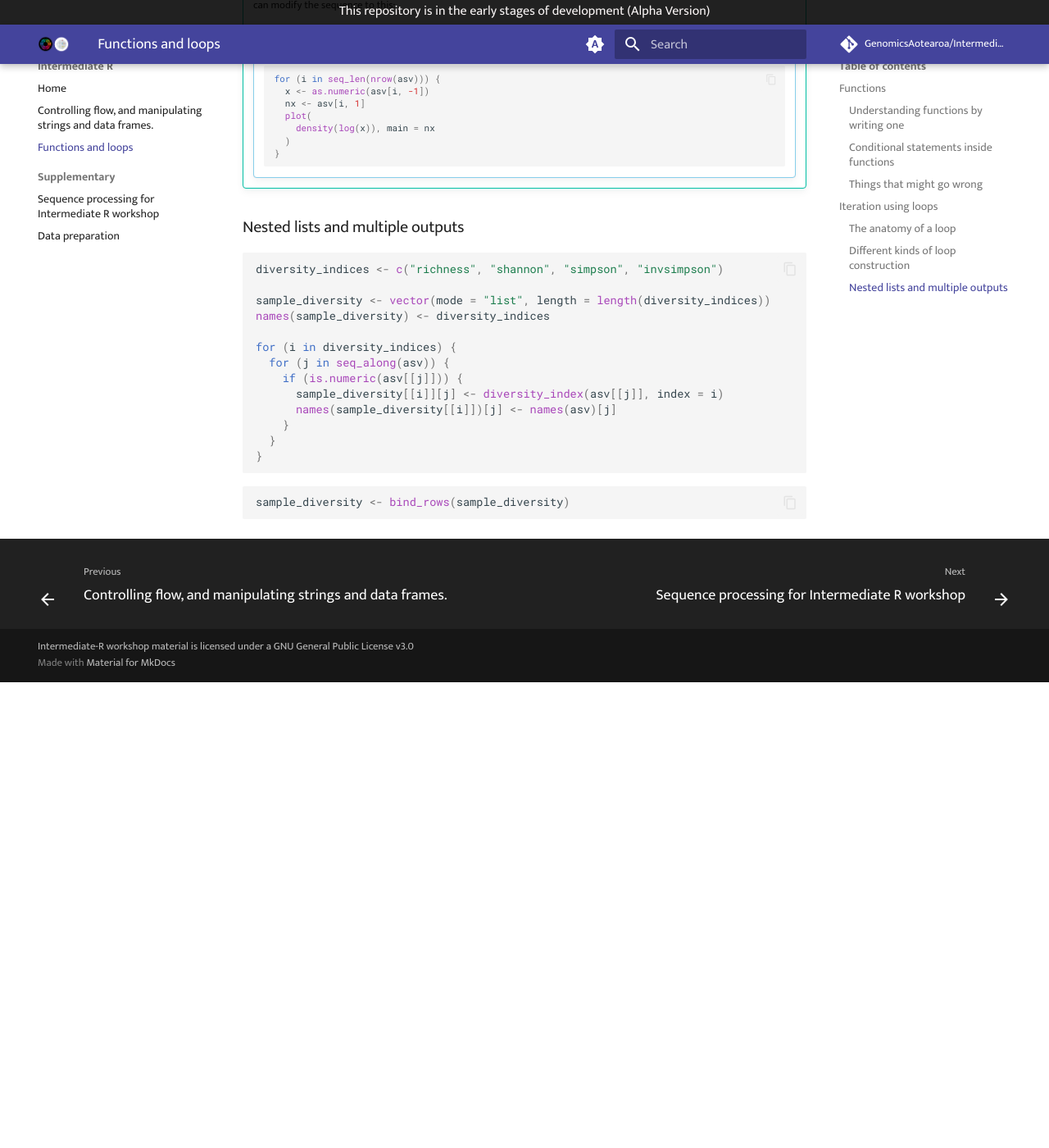
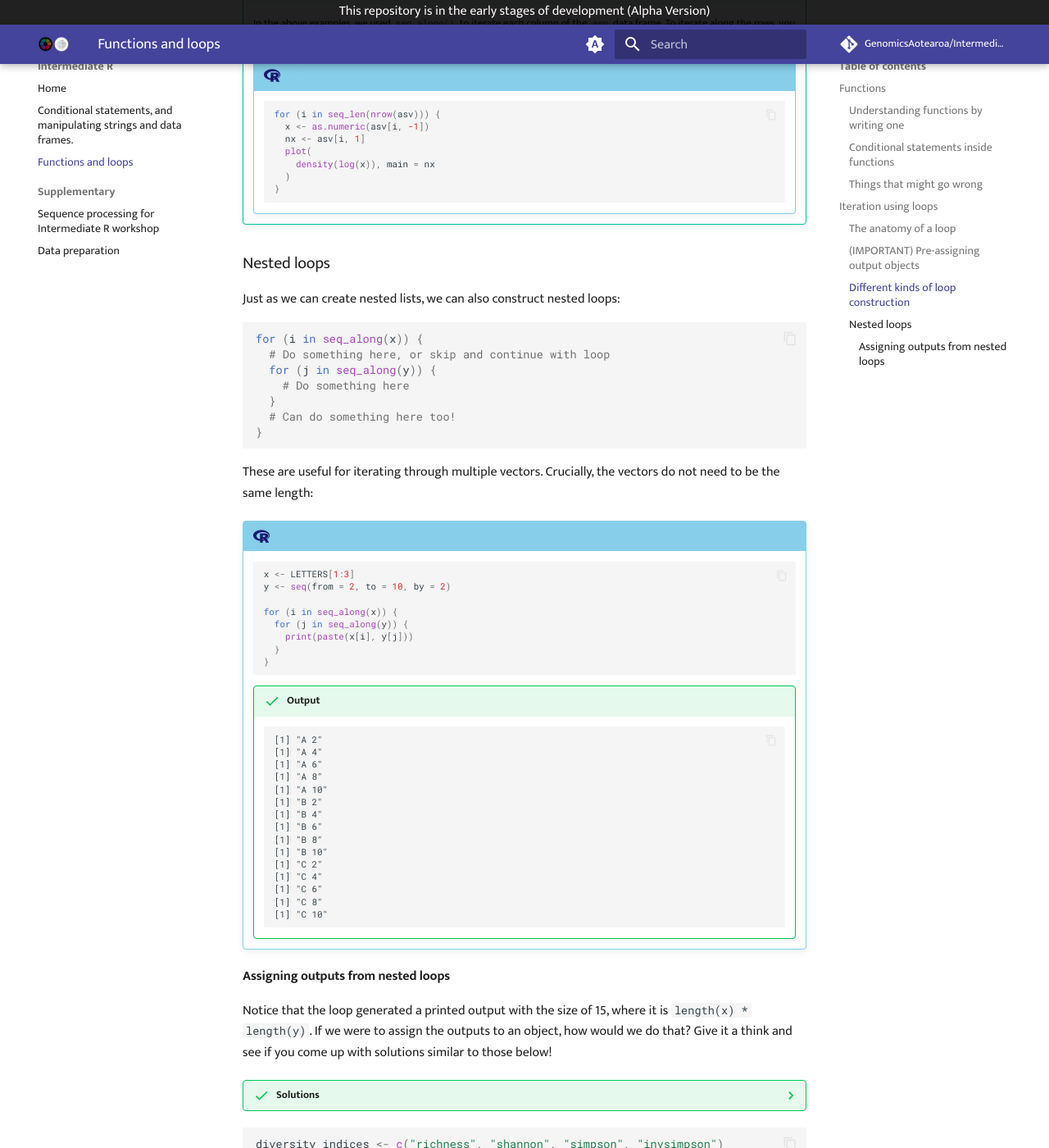
Before and after one commit to GenomicsAotearoa/Intermediate-R, an MkDocs documentation site: the page built from docs/2.lesson_2.md, in a window 1280 px wide and 1400 px high, scrolled down 10258 px. Shown: the whole window at 82% size. Built offline with MkDocs 1.6.1 and Material for MkDocs 9.7.7, drawn with Linux system fonts in a browser that asks for light colours; comment, search, counter and statistics services are not loaded; before the commit the page ends 11090 px from its top, so only the background shows below that; some of the changed text lies outside the part shown.

Commit message:
Nested loops

````diff
--- a/docs/1.lesson_1.md
+++ b/docs/1.lesson_1.md
@@ -1,4 +1,4 @@
-# Controlling flow, and manipulating strings and data frames.
+# Conditional statements, and manipulating strings and data frames.
 
 Load libraries and import data.
 
--- a/docs/2.lesson_2.md
+++ b/docs/2.lesson_2.md
@@ -410,24 +410,23 @@ Let's dissect what is going on in the code above:
 2. `for (i in seq_along(asv))` represents the sequence by which to loop over. Here, `seq_along(asv)` generates a numeric vector that starts from `1`, ends at the number of columns of `asv` with an increment of `1`. Therefore, this line means "for every number (`i`) from 1 to the number of columns in `asv`, do `{...}`".
 3. Like the `if...else` evaluations, anything within the body of `{...}` represents code to execute. This is the body that does the actual computation. Here, we are assigning the type of vector for each column in `asv` and appending the column name to each vector element in `loop_output`.
 
-!!! warning "Pre-allocating outputs"
+### (IMPORTANT) Pre-assigning output objects
 
-    It is very important that you create an output vector of a known length/size prior to assigning outputs of an iteration. This is because by creating the vector first, you allocate some memory to store the output. Technically, you can populate a vector of length 0 like so:
+It is crucial that you create an output vector of a known length/size prior to assigning outputs of an iteration. This is because by creating the vector first, you allocate some memory to store the output. Technically, you can populate a vector of length 0 like so:
 
-    !!! r-project "code"
+!!! r-project "code"
 
-        ```r
-        loop_output <- c()
+    ```r
+    loop_output <- c()
+    for (i in seq_along(asv)) {
+      loop_output[i] <- typeof(asv[[i]])
+      names(loop_output)[i] <- names(asv)[i]
+    }
+    ```
 
-        for (i in seq_along(asv)) {
-          loop_output[i] <- typeof(asv[[i]])
-          names(loop_output)[i] <- names(asv)[i]
-        }
-        ```
+**This is not advisable.** If you had a loop that would produce voluminous outputs, you would wait for it to iterate for a long time only for the programme to terminate because there was insufficient memory.
 
-    **This is not advisable.** If you had a loop that would produce voluminous outputs, you would wait for it to iterate for a long time only for the programme to terminate because there was insufficient memory.
-
-    If you truly do not know the exact size of the output *a priori* because you implement some control flow within the loop, you should know the maximum number of elements the loop would produce (we will try this below). In this case, create a vector of such a size then filter out the empty elements in post-processing. This is much safer than allowing the code to append outputs *ad infinitum*.
+If you truly do not know the exact size of the output *a priori* because you implement some control flow within the loop, you should know the maximum number of elements the loop would produce (we will try this below). In this case, create a vector of such a size then filter out the empty elements in post-processing. This is much safer than allowing the code to append outputs *ad infinitum*.
 
 ### Different kinds of loop construction
 
@@ -503,7 +502,128 @@ This is useful for this particular case, but not so much for vectors without nam
         }
         ```
 
-### Nested lists and multiple outputs
+### Nested loops
+
+Just as we can create nested lists, we can also construct nested loops:
+
+```r
+for (i in seq_along(x)) {
+  # Do something here, or skip and continue with loop
+  for (j in seq_along(y)) {
+    # Do something here
+  }
+  # Can do something here too!
+}
+```
+
+These are useful for iterating through multiple vectors. Crucially, the vectors do not need to be the same length:
+
+!!! r-project "code"
+
+    ```r
+    x <- LETTERS[1:3]
+    y <- seq(from = 2, to = 10, by = 2)
+
+    for (i in seq_along(x)) {
+      for (j in seq_along(y)) {
+        print(paste(x[i], y[j]))
+      }
+    }
+    ```
+
+    !!! success "Output"
+
+        ```
+        [1] "A 2"
+        [1] "A 4"
+        [1] "A 6"
+        [1] "A 8"
+        [1] "A 10"
+        [1] "B 2"
+        [1] "B 4"
+        [1] "B 6"
+        [1] "B 8"
+        [1] "B 10"
+        [1] "C 2"
+        [1] "C 4"
+        [1] "C 6"
+        [1] "C 8"
+        [1] "C 10"
+        ```
+
+#### Assigning outputs from nested loops
+
+Notice that the loop generated a printed output with the size of 15, where it is `length(x) * length(y)`. If we were to assign the outputs to an object, how would we do that? Give it a think and see if you come up with solutions similar to those below!
+
+??? success "Solutions"
+
+    === "Method 1"
+
+        Use an external additive counter per iteration. This is useful if outputs need to be strictly kept in the form of a 1 dimensional vector.
+
+        ```r
+        z <- 1
+
+        output <- vector(mode = "character", length = length(x) * length(y))
+
+        for (i in seq_along(x)) {
+          for (j in seq_along(y)) {
+            output[z] <- paste(x[i], y[j])
+            z <- z + 1
+          }
+        }
+        ```
+
+    === "Method 2"
+
+        Use a nested list by designating one of the vectors to be a level above the other. This is most intuitive to me and does not require additional counters and is flexible for further list-based manipulation as required. If data need to be in the form of a 1 dimensional vector, simply `unlist()`.
+
+        ```r
+        output <- vector(mode = "list", length = length(x))
+
+        for (i in seq_along(x)) {
+          for (j in seq_along(y)) {
+            output[[i]][j] <- paste(x[i], y[j])
+          }
+        }
+
+        # Generate 1 dimensional vector
+        output <- unlist(output)
+        ```
+
+    === "Method 3"
+
+        Use a matrix to store outputs. Think of the index of each vector as rows and columns and populating the matrix with outputs. This is a great method for generating correlation tables if you have matrices of unequal dimensions.
+
+        If outputs need to be 1 dimensional, convert it using `as.vector()`. Take note that this populates the vector column-wise. Transpose the output prior to conversion if row-wise appending is required.
+
+        ```r
+        output <- matrix(nrow = length(x), ncol = length(y))
+
+        for (i in seq_along(x)) {
+          for (j in seq_along(y)) {
+            output[i, j] <- paste(x[i], y[j])
+          }
+        }
+
+        # Append vector column-wise
+        as.vector(output)
+
+        # Append vector row-wise
+        as.vector(t(output))
+        ```
+
+
+
+
+
+
+
+
+
+
+
+
 
 ```r
 diversity_indices <- c("richness", "shannon", "simpson", "invsimpson")
````
